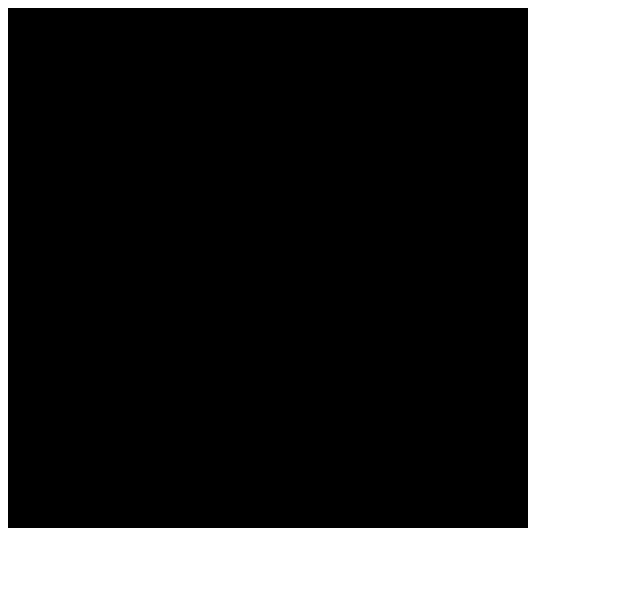
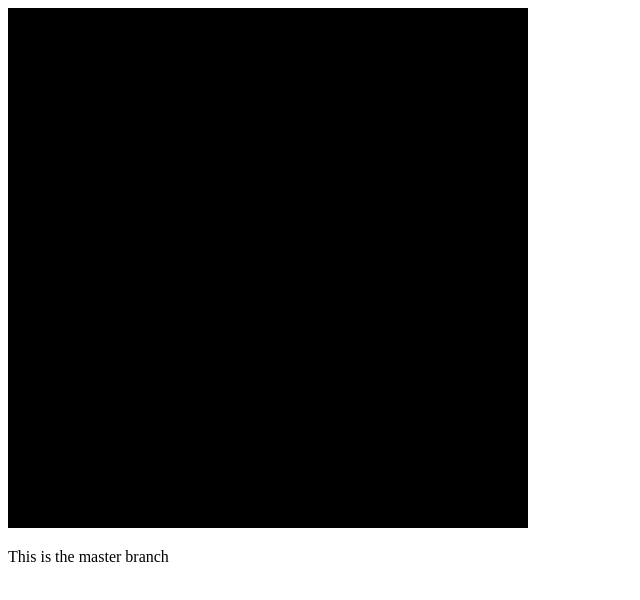
Before and after one commit to charlesbillingsley/3DObjsProject, a plain HTML site: page index.html in a window 1280 px wide. Shown: the whole page, without its empty margins (0-640 px from the left). Drawn offline with Linux system fonts and the light colour scheme.

Commit message:
Testing the branching

```diff
--- a/index.html
+++ b/index.html
@@ -10,5 +10,6 @@
 </head>
 <body onload="main()">
 <canvas id="gl-canvas"></canvas>
+<p>This is the master branch</p>
 </body>
 </html>
```
